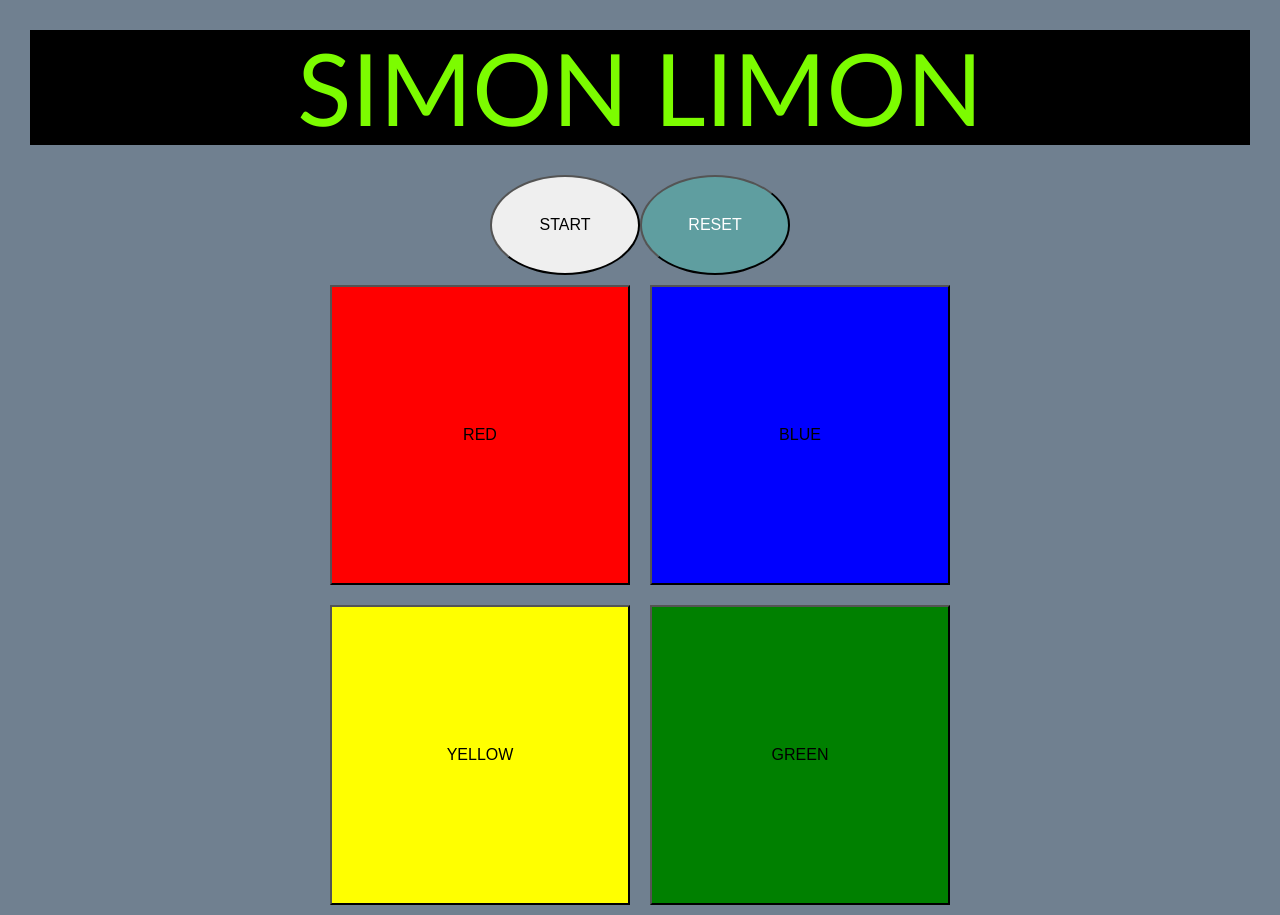
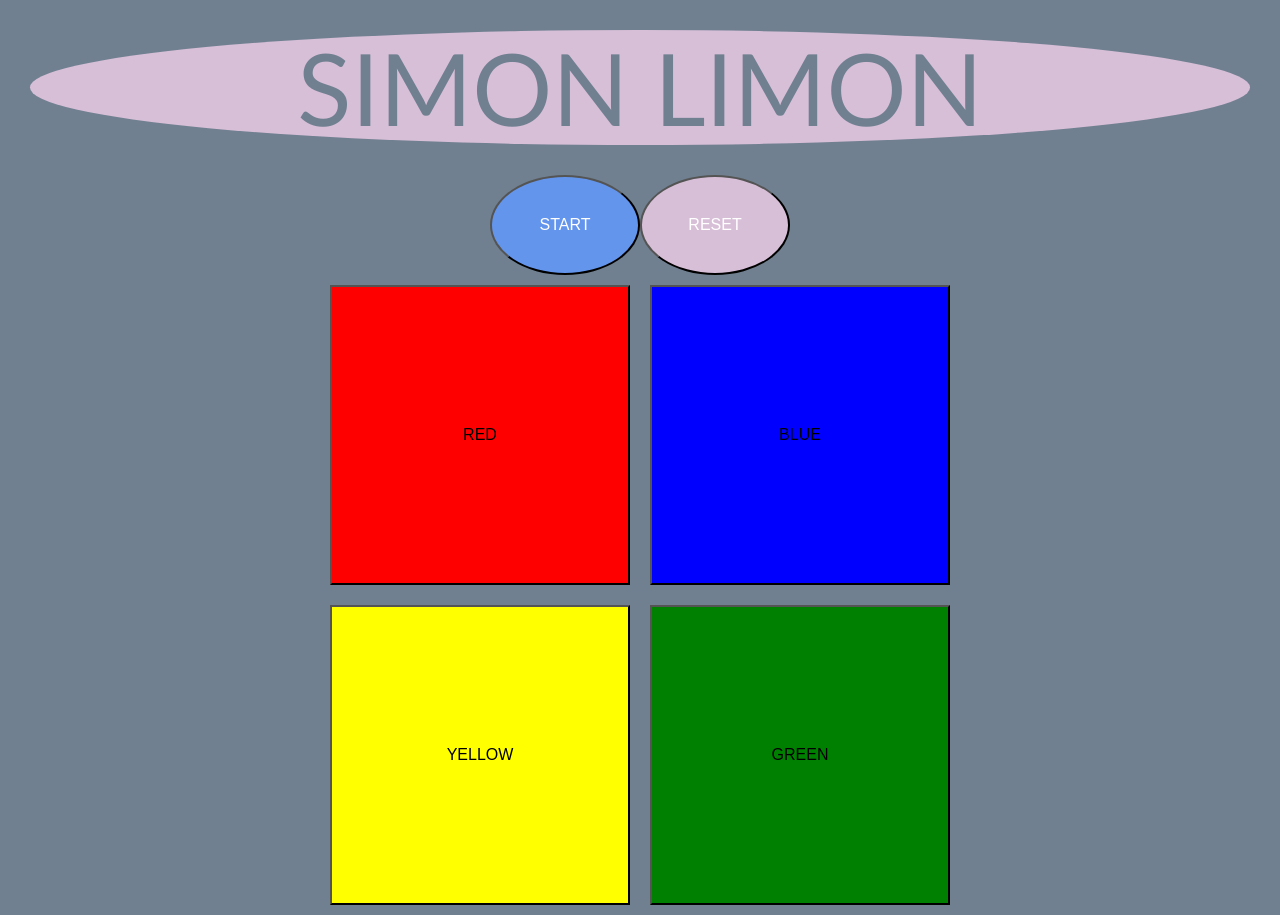
Before and after one commit to crischoo8/WhenLifeGivesYouLimonJustSimon, a website built with Vite: page index.html in a window 1280 px wide. Built offline with nearby package versions, Linux system fonts and the light colour scheme.

Commit message:
css updates for banner and start and reset buttons

```diff
--- a/style.css
+++ b/style.css
@@ -3,24 +3,27 @@ body {
 }
 
 .gameBanner {
-  color: lawngreen;
+  color:slategray;
   text-align: center;
   font-size: 100px;
   font-family:'Trebuchet MS', 'Lucida Sans Unicode', 'Lucida Grande', 'Lucida Sans', Arial, sans-serif;
   margin: 30px;
-  background-color: black;
+  background-color:thistle;
+  border-radius: 100%;
 }
 .start {
   width: 150px;
   height: 100px;
   border-radius: 50%;
+  background-color: cornflowerblue;
+  color: white
 
 }
 .reset {
   width: 150px;
   height: 100px;
   border-radius: 50%;
-  background-color:cadetblue;
+  background-color:thistle;
   color: white;
 }
 .button {
```
